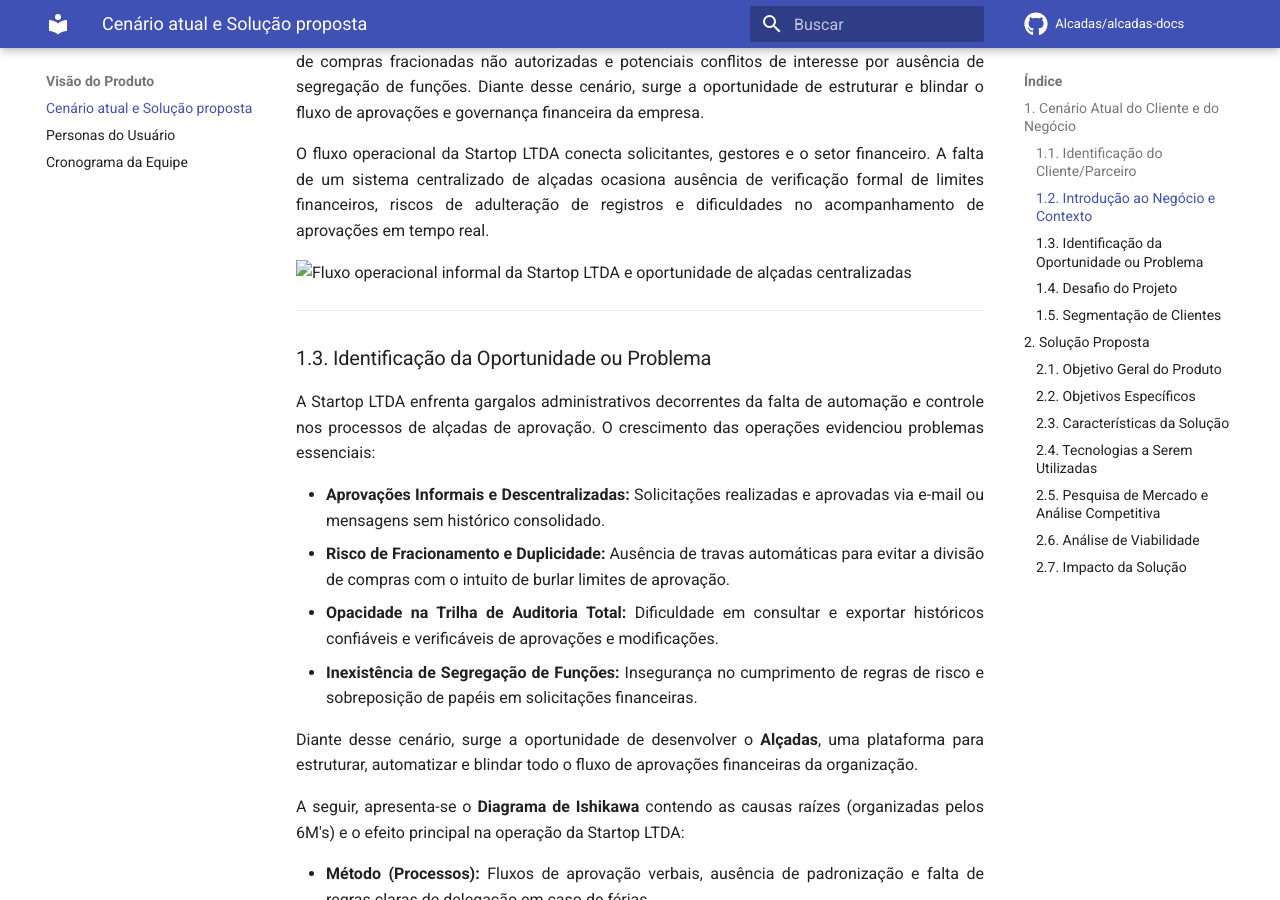
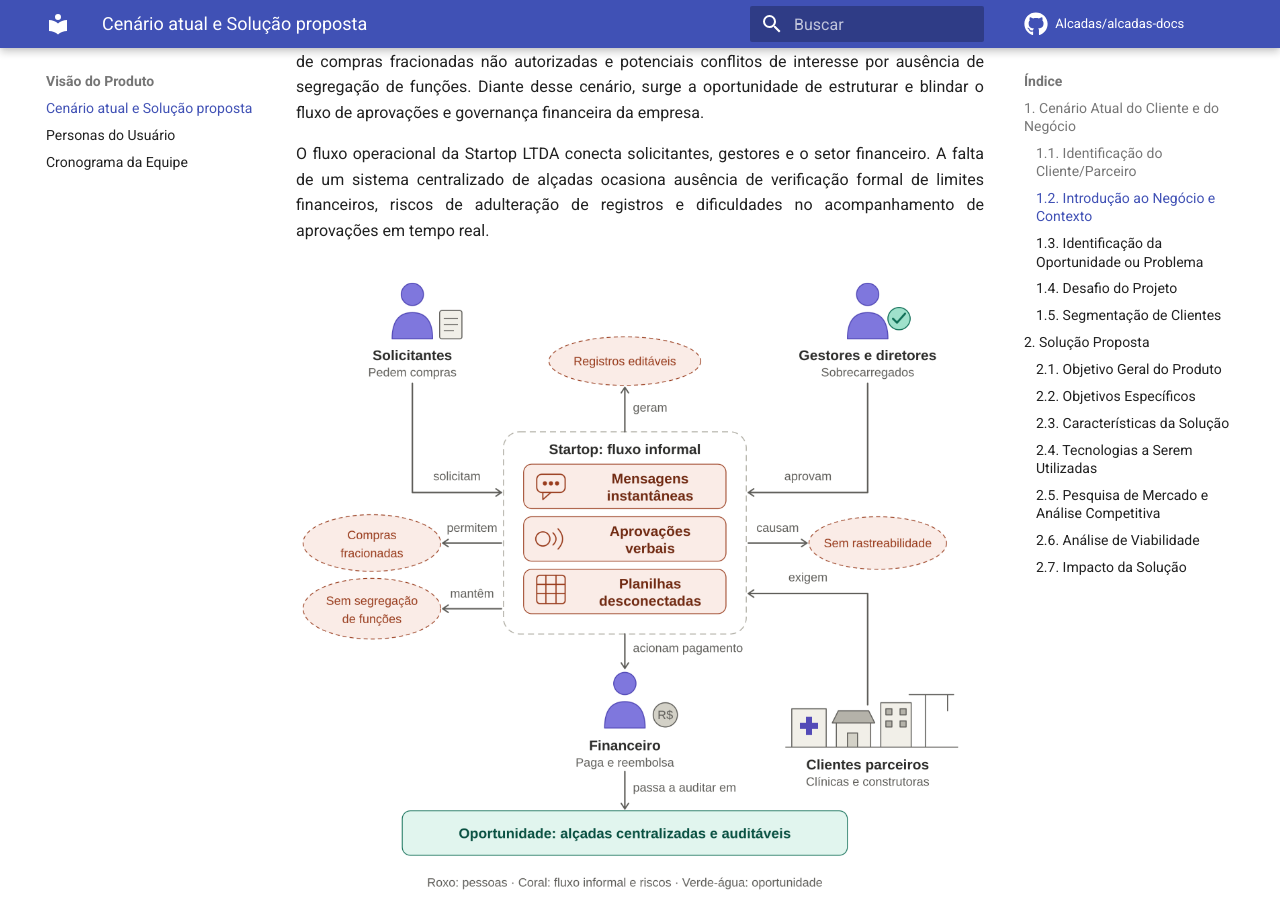
Before and after one commit to Alcadas/alcadas-docs, an MkDocs documentation site: the page built from docs/visao-produto/visao-produto.md, in a window 1280 px wide and 900 px high, scrolled down 864 px. Built offline with MkDocs 1.6.1 and Material for MkDocs 9.7.7, drawn with Linux system fonts in a browser that asks for light colours; comment, search, counter and statistics services are not loaded.

```diff
--- a/docs/visao-produto/visao-produto.md
+++ b/docs/visao-produto/visao-produto.md
@@ -18,7 +18,7 @@ A empresa **Startop LTDA** é uma prestadora de serviços independente que atua
 
 O fluxo operacional da Startop LTDA conecta solicitantes, gestores e o setor financeiro. A falta de um sistema centralizado de alçadas ocasiona ausência de verificação formal de limites financeiros, riscos de adulteração de registros e dificuldades no acompanhamento de aprovações em tempo real.
 
-![Fluxo operacional informal da Startop LTDA e oportunidade de alçadas centralizadas](assets/images/fluxo-informal-startop.png)
+![Fluxo operacional informal da Startop LTDA e oportunidade de alçadas centralizadas](../assets/images/fluxo-informal-startop.png)
 
 ---
 
@@ -43,7 +43,7 @@ A seguir, apresenta-se o **Diagrama de Ishikawa** contendo as causas raízes (or
 - **Meio Ambiente (Contexto Externo):** Exigência crescente de conformidade (*compliance*) por parte das clínicas, franquias e construtoras parceiras.
 - **Problema Principal (Efeito):** Fragilidade na governança financeira, risco de perdas por fracionamento/fraude e incapacidade de auditar aprovações com segurança.
 
-![Diagrama de Ishikawa (6M's) — Fragilidade na governança financeira](assets/images/diagrama-ishikawa.png)
+![Diagrama de Ishikawa (6M's) — Fragilidade na governança financeira](../assets/images/diagrama-ishikawa.png)
 
 ---
 
@@ -110,7 +110,7 @@ A arquitetura do sistema Alçadas foi desenhada sob o paradigma *Cloud-Native*,
 - **Autenticação e Gestão de Identidade:** O controle de identidades ficará a cargo do **Firebase Auth**, serviço dedicado à validação segura de credenciais e emissão de tokens JWT. Integrado aos mecanismos de proteção (*Guards*) do NestJS e do Angular, ele garantirá o Controle de Acesso Baseado em Papéis (RBAC) e a estrita segregação de funções. Isso garante que a pessoa que solicita uma compra não tenha permissão para aprová-la ou auditar o próprio registro.
 - **Infraestrutura e Padronização de Ambientes:** O projeto adotará o **Docker** para conteinerização da aplicação. O Docker empacota o serviço principal em ambientes isolados e imutáveis, assegurando que o sistema execute de forma idêntica nas máquinas de desenvolvimento e em produção.
 
-> Consulte a página de [Arquitetura](ARCHITECTURE.md) para detalhes técnicos aprofundados dos componentes e fluxos do sistema.
+> Consulte a página de [Arquitetura](../ARCHITECTURE.md) para detalhes técnicos aprofundados dos componentes e fluxos do sistema.
 
 ---
 
```
